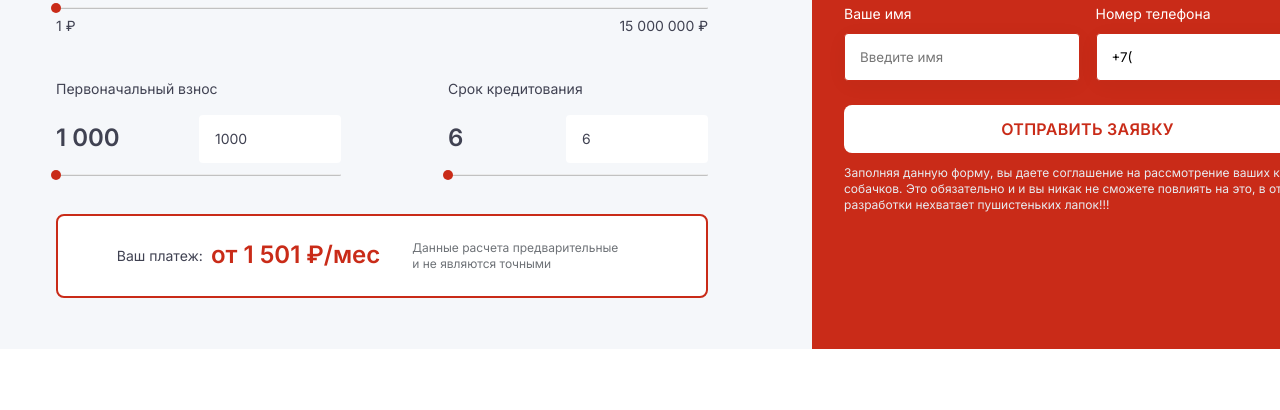
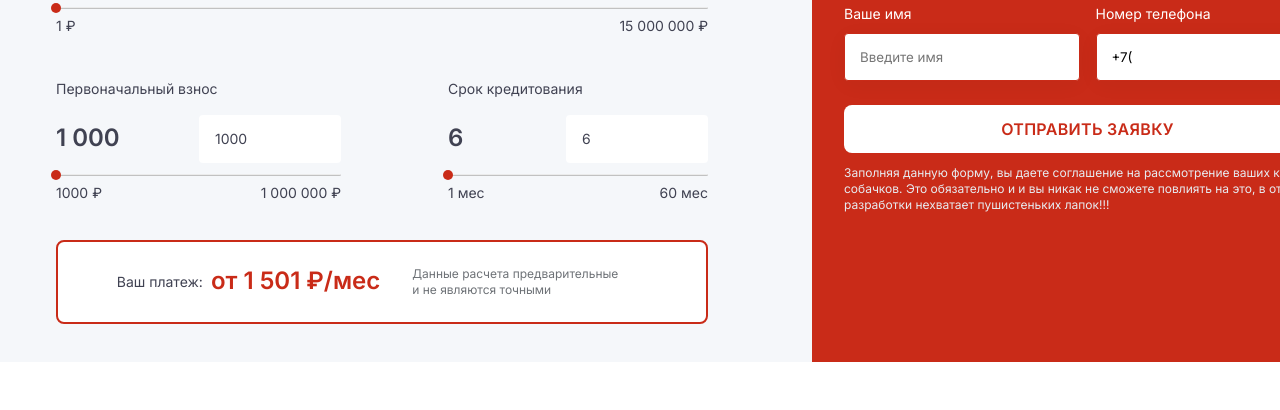
Before and after one commit to Ali-Aliev-pr/car-showroom, a plain HTML site: page index.html in a window 1280 px wide. Shown: the part 3038-3448 px from the top of the page. Drawn offline with nearby package versions, Linux system fonts and the light colour scheme.

Commit message:
fourth commit

```diff
--- a/index.html
+++ b/index.html
@@ -645,6 +645,10 @@
                 </label>
               </div>
               <div class="main__credit__cal__slider__2" id="range-slider"></div>
+              <div class="main__credit__cal__slider__under__slider">
+                <p>1000 ₽</p>
+                <p>1 000 000 ₽</p>
+              </div>
               <!-- <img src="./img/smallline.svg" alt=""> -->
             </div>
             <div class="main__credit__cal__block__left__vsnos__right">
@@ -657,6 +661,10 @@
                 </label>
               </div>
               <div class="main__credit__cal__slider__3" id="range-slider"></div>
+              <div class="main__credit__cal__slider__under__slider">
+                <p>1 мес</p>
+                <p>60 мес</p>
+              </div>
               <!-- <img src="./img/smallline.svg" alt=""> -->
             </div>
           </div>
--- a/script.js
+++ b/script.js
@@ -6,14 +6,6 @@ let input1 = document.querySelector('.main__credit__cal__block__left__futurecar_
 let input2 = document.querySelector('#input-2').addEventListener("change", result)
 let input3 = document.querySelector('#input-3').addEventListener("change", result)
 let result__span = document.querySelector('.main__credit__cal__block__left__last__btn__second__text__span');
-
-function calc() {
-  document.querySelector(".main__credit__cal__block__left__futurecar__text").innerHTML = document.querySelector('.main__credit__cal__block__left__futurecar__input').value
-
-  document.querySelector(".main__credit__cal__block__left__vsnos__left__child__texxt__one").innerHTML = document.querySelector('#input-2').value
-
-  document.querySelector(".main__credit__cal__block__left__vsnos__left__texxt__two").innerHTML = document.querySelector('#input-3').value
-}
 
 function numberWithSpaces(x) {
   return x.toString().replace(/\B(?=(\d{3})+(?!\d))/g, " ");
```
